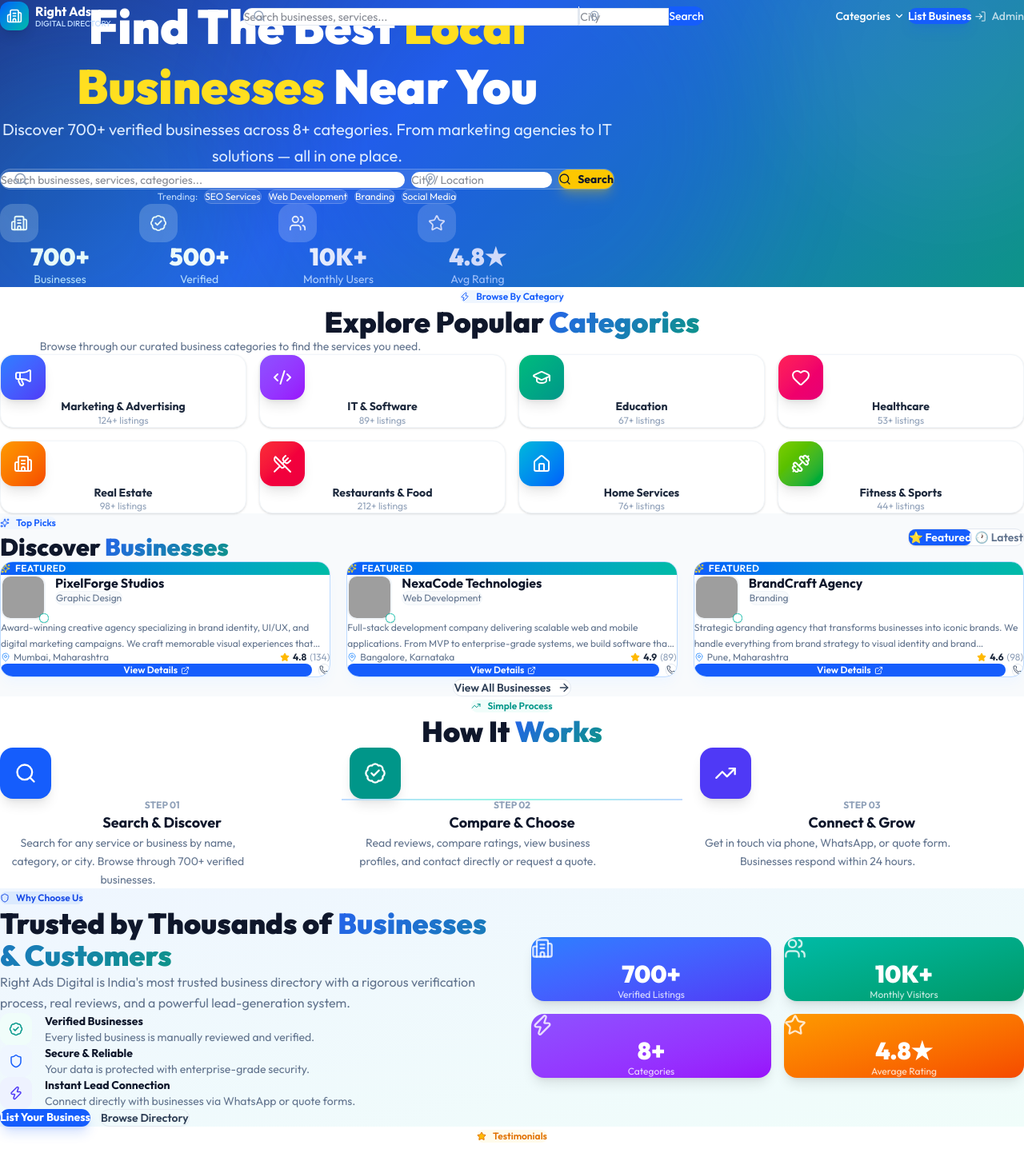
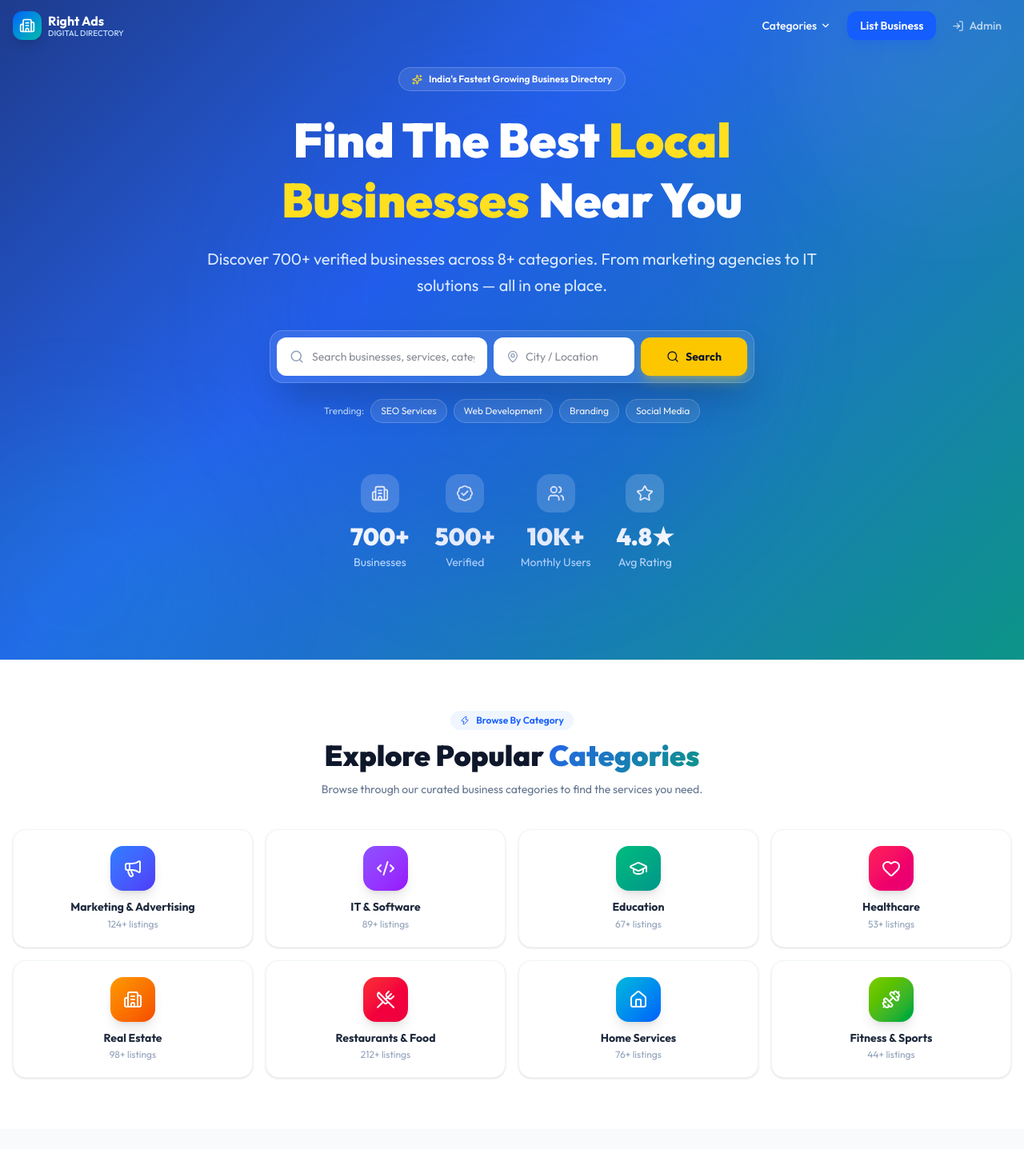
Before and after one commit to xxKrishna2609xx/Business-Listing-Website, a React (Vite) app in the folder Frontend/: page / in a window 1280 px wide. Shown: the part 28-1465 px from the top of the page at 80% size. Built offline with nearby package versions, Linux system fonts and the light colour scheme; grey boxes are pictures that could not be loaded.

Commit message:
feat: initialize frontend application structure and implement home page with search functionality

```diff
--- a/Frontend/src/App.jsx
+++ b/Frontend/src/App.jsx
@@ -1,4 +1,4 @@
-import { BrowserRouter, Routes, Route, Navigate } from 'react-router-dom';
+import { BrowserRouter, Routes, Route, Navigate, useLocation } from 'react-router-dom';
 import { Toaster } from 'react-hot-toast';
 import { AuthProvider, useAuth } from './context/AuthContext';
 
@@ -33,13 +33,20 @@
 };
 
 // Public layout wrapper
-const PublicLayout = ({ children }) => (
-  <>
-    <Navbar />
-    <main>{children}</main>
-    <Footer />
-  </>
-);
+const PublicLayout = ({ children }) => {
+  const location = useLocation();
+  const isHome = location.pathname === '/';
+  return (
+    <>
+      <Navbar />
+      {/* On non-home pages, add top padding to clear the fixed navbar:
+          mobile: 64px (nav only)
+          desktop: 64px nav + 28px topbar = 92px → use 96px for breathing room */}
+      <main className={!isHome ? 'pt-16 md:pt-24' : ''}>{children}</main>
+      <Footer />
+    </>
+  );
+};
 
 function AppRoutes() {
   return (
--- a/Frontend/src/components/layout/Navbar.jsx
+++ b/Frontend/src/components/layout/Navbar.jsx
@@ -97,8 +97,8 @@
             </div>
           </Link>
 
-          {/* Desktop Search */}
-          <div ref={searchRef} className="hidden lg:flex flex-1 max-w-xl mx-6 relative">
+          {/* Desktop Search – hidden on homepage hero (hero has its own) */}
+          <div ref={searchRef} className={`hidden flex-1 max-w-xl mx-6 relative ${isScrolled || !isHome ? 'lg:flex' : ''}`}>
             <form onSubmit={handleSearch} className="w-full flex">
               <div className="relative flex-1">
                 <Search size={16} className="absolute left-3 top-1/2 -translate-y-1/2 text-slate-400" />
--- a/Frontend/src/index.css
+++ b/Frontend/src/index.css
@@ -29,12 +29,7 @@
   --font-inter: 'Inter', sans-serif;
 }
 
-* {
-  margin: 0;
-  padding: 0;
-  box-sizing: border-box;
-}
-
+@layer base {
   html {
     scroll-behavior: smooth;
   }
@@ -45,6 +40,8 @@
     color: #0f172a;
     -webkit-font-smoothing: antialiased;
     -moz-osx-font-smoothing: grayscale;
+    top: 0 !important;
+    position: static !important;
   }
 
   /* Scrollbar Styling */
@@ -61,6 +58,14 @@
   }
   ::-webkit-scrollbar-thumb:hover {
     background: #94a3b8;
+  }
+
+  /* Base styles for forms and inputs across panels */
+  input:not([type="submit"]):not([type="button"]):not([type="checkbox"]):not([type="radio"]),
+  select,
+  textarea {
+    background-color: #ffffff;
+    color: #0f172a; /* Slate 900 */
   }
 
   /* Custom Animations */
@@ -87,6 +92,20 @@
   @keyframes slideInRight {
     from { opacity: 0; transform: translateX(30px); }
     to { opacity: 1; transform: translateX(0); }
+  }
+
+  /* Custom badge pulse */
+  @keyframes pulse-dot {
+    0%, 100% { transform: scale(1); opacity: 1; }
+    50% { transform: scale(1.4); opacity: 0.7; }
+  }
+}
+
+@layer utilities {
+  /* Physical margins override fallback for older browsers or logical properties conflict */
+  .mx-auto {
+    margin-left: auto !important;
+    margin-right: auto !important;
   }
 
   .animate-float {
@@ -151,19 +170,30 @@
     background-clip: text;
   }
 
-/* Custom badge pulse */
-@keyframes pulse-dot {
-  0%, 100% { transform: scale(1); opacity: 1; }
-  50% { transform: scale(1.4); opacity: 0.7; }
-}
   .pulse-dot {
     animation: pulse-dot 2s ease-in-out infinite;
   }
 
-/* Base styles for forms and inputs across panels */
-input:not([type="submit"]):not([type="button"]):not([type="checkbox"]):not([type="radio"]),
-select,
-textarea {
-  background-color: #ffffff;
-  color: #0f172a; /* Slate 900 */
+  /* ── Google Translate Extension Suppression ──────────────────────────────
+     Hides the GT toolbar iframe and prevents the injected <font> elements
+     (which the extension uses to wrap translated text) from causing
+     text-duplication / ghosting artefacts.
+     The translate="no" on <html> is already set in index.html; this is
+     a belt-and-suspenders CSS guard for the Chrome extension path.         */
+  .goog-te-banner-frame,
+  #goog-gt-tt,
+  .goog-te-balloon-frame,
+  .goog-tooltip,
+  .goog-tooltip:hover,
+  .goog-text-highlight {
+    display: none !important;
   }
+
+  /* When GT wraps text in <font> tags it can create phantom text copies.
+     Force those injected elements to be invisible overlays rather than
+     duplicate rendered text.                                               */
+  font[style*="vertical-align"],
+  .VIpgJd-ZVi9od-aZ2wEe-wOHMyf {
+    display: none !important;
+  }
+}
--- a/Frontend/src/pages/public/ApplyListing.jsx
+++ b/Frontend/src/pages/public/ApplyListing.jsx
@@ -131,7 +131,7 @@
   }
 
   return (
-    <div className="min-h-screen bg-slate-50 pt-28 pb-16">
+    <div className="min-h-screen bg-slate-50 pb-16">
       <div className="max-w-2xl mx-auto px-4">
         {/* Header */}
         <div className="text-center mb-8">
--- a/Frontend/src/pages/public/BusinessDetails.jsx
+++ b/Frontend/src/pages/public/BusinessDetails.jsx
@@ -56,7 +56,7 @@
   const whatsappUrl = `https://wa.me/${business.phone.replace(/\D/g, '')}?text=Hi, I found your listing on Right Ads Digital. I'm interested in your services.`;
 
   return (
-    <div className="min-h-screen bg-slate-50 pt-24">
+    <div className="min-h-screen bg-slate-50">
       {/* Breadcrumb */}
       <div className="bg-white border-b border-slate-100">
         <div className="max-w-5xl mx-auto px-4 py-3 flex items-center gap-2 text-xs text-slate-400">
--- a/Frontend/src/pages/public/CategoryBrowse.jsx
+++ b/Frontend/src/pages/public/CategoryBrowse.jsx
@@ -27,7 +27,7 @@
   }, [categorySlug, subcategorySlug]);
 
   return (
-    <div className="min-h-screen bg-slate-50 pt-28">
+    <div className="min-h-screen bg-slate-50">
       {/* Breadcrumb Banner */}
       <div className="bg-white border-b border-slate-100">
         <div className="max-w-7xl mx-auto px-4 py-6">
--- a/Frontend/src/pages/public/Home.jsx
+++ b/Frontend/src/pages/public/Home.jsx
@@ -17,8 +17,8 @@
 };
 
 const StatCard = ({ icon: Icon, value, label, color }) => (
-  <div className="text-center">
-    <div className={`w-12 h-12 ${color} rounded-2xl flex items-center justify-center mx-auto mb-3`}>
+  <div className="flex flex-col items-center text-center">
+    <div className={`w-12 h-12 ${color} rounded-2xl flex items-center justify-center mb-3`}>
       <Icon size={22} className="text-white" />
     </div>
     <div className="text-3xl font-black text-white mb-1">{value}</div>
@@ -82,7 +82,7 @@
   return (
     <div className="min-h-screen">
       {/* ───────── HERO SECTION ───────── */}
-      <section className="hero-gradient relative overflow-hidden pt-24 pb-20 md:pt-32 md:pb-28">
+      <section className="hero-gradient relative overflow-hidden pt-16 pb-20 md:pt-28 md:pb-28">
         {/* Decorative blobs */}
         <div className="absolute inset-0 overflow-hidden pointer-events-none">
           <div className="absolute -top-24 -right-24 w-96 h-96 bg-white/5 rounded-full blur-3xl" />
@@ -90,8 +90,8 @@
           <div className="absolute top-1/2 left-1/2 -translate-x-1/2 -translate-y-1/2 w-[600px] h-[600px] bg-blue-700/20 rounded-full blur-3xl" />
         </div>
 
-        <div className="max-w-7xl mx-auto px-4 relative">
-          <div className="text-center max-w-3xl mx-auto">
+        <div className="max-w-7xl mx-auto px-4 relative flex flex-col items-center">
+          <div className="flex flex-col items-center text-center max-w-3xl" style={{margin: '0 auto'}}>
             {/* Badge */}
             <div className="inline-flex items-center gap-2 bg-white/10 backdrop-blur-sm border border-white/20 rounded-full px-4 py-1.5 mb-6">
               <Sparkles size={13} className="text-yellow-300" />
@@ -180,7 +180,7 @@
 
         {/* Stats strip */}
         <div className="max-w-7xl mx-auto px-4 mt-16">
-          <div className="grid grid-cols-2 md:grid-cols-4 gap-6 max-w-2xl mx-auto">
+          <div className="flex flex-wrap justify-center gap-8">
             <StatCard icon={Building2} value="700+" label="Businesses" color="bg-white/20" />
             <StatCard icon={BadgeCheck} value="500+" label="Verified" color="bg-white/20" />
             <StatCard icon={Users} value="10K+" label="Monthly Users" color="bg-white/20" />
@@ -192,7 +192,7 @@
       {/* ───────── CATEGORIES SECTION ───────── */}
       <section className="py-16 bg-white">
         <div className="max-w-7xl mx-auto px-4">
-          <div className="text-center mb-10">
+          <div className="flex flex-col items-center text-center mb-10">
             <div className="inline-flex items-center gap-2 bg-blue-50 text-blue-600 px-3 py-1 rounded-full text-xs font-semibold mb-3">
               <Zap size={12} /> Browse By Category
             </div>
@@ -211,10 +211,10 @@
                 <Link
                   key={cat.id}
                   to={`/category/${cat.slug}`}
-                  className="group bg-white border border-slate-100 hover:border-blue-200 rounded-2xl p-5 text-center card-hover shadow-sm hover:shadow-blue-100"
+                  className="group bg-white border border-slate-100 hover:border-blue-200 rounded-2xl p-5 flex flex-col items-center text-center card-hover shadow-sm hover:shadow-blue-100"
                   style={{ animationDelay: `${i * 0.05}s` }}
                 >
-                  <div className={`w-14 h-14 bg-gradient-to-br ${cat.color} rounded-2xl flex items-center justify-center mx-auto mb-3 group-hover:scale-110 transition-transform duration-300 shadow-lg`}>
+                  <div className={`w-14 h-14 bg-gradient-to-br ${cat.color} rounded-2xl flex items-center justify-center mb-3 group-hover:scale-110 transition-transform duration-300 shadow-lg`}>
                     <Icon size={24} className="text-white" />
                   </div>
                   <h3 className="font-bold text-slate-800 text-sm group-hover:text-blue-600 transition-colors leading-tight">
@@ -378,8 +378,8 @@
                 { value: '8+', label: 'Categories', icon: Zap, color: 'from-violet-500 to-purple-600' },
                 { value: '4.8★', label: 'Average Rating', icon: Star, color: 'from-amber-500 to-orange-600' },
               ].map(({ value, label, icon: Icon, color }) => (
-                <div key={label} className={`bg-gradient-to-br ${color} p-6 rounded-2xl text-center shadow-lg`}>
-                  <Icon size={28} className="text-white/80 mx-auto mb-2" />
+                <div key={label} className={`bg-gradient-to-br ${color} p-6 rounded-2xl flex flex-col items-center text-center shadow-lg`}>
+                  <Icon size={28} className="text-white/80 mb-2" />
                   <div className="text-3xl font-black text-white">{value}</div>
                   <div className="text-white/80 text-xs mt-1">{label}</div>
                 </div>
@@ -392,7 +392,7 @@
       {/* ───────── TESTIMONIALS ───────── */}
       <section className="py-16 bg-white">
         <div className="max-w-7xl mx-auto px-4">
-          <div className="text-center mb-10">
+          <div className="flex flex-col items-center text-center mb-10">
             <div className="inline-flex items-center gap-2 bg-amber-50 text-amber-600 px-3 py-1 rounded-full text-xs font-semibold mb-3">
               <Star size={12} className="fill-amber-400" /> Testimonials
             </div>
@@ -426,11 +426,11 @@
 
       {/* ───────── FINAL CTA ───────── */}
       <section className="py-16 hero-gradient">
-        <div className="max-w-7xl mx-auto px-4 text-center">
+        <div className="max-w-7xl mx-auto px-4 flex flex-col items-center text-center">
           <h2 className="text-3xl md:text-4xl font-black text-white mb-4">
             Ready to List Your Business?
           </h2>
-          <p className="text-blue-100 mb-8 max-w-xl mx-auto">
+          <p className="text-blue-100 mb-8 max-w-xl">
             Join 700+ verified businesses on Right Ads Digital and start receiving leads from thousands of potential customers today.
           </p>
           <Link
--- a/Frontend/src/pages/public/SearchResults.jsx
+++ b/Frontend/src/pages/public/SearchResults.jsx
@@ -57,7 +57,7 @@
   };
 
   return (
-    <div className="min-h-screen bg-slate-50 pt-28">
+    <div className="min-h-screen bg-slate-50">
       {/* Search Bar */}
       <div className="bg-white border-b border-slate-100 sticky top-16 z-30 shadow-sm">
         <div className="max-w-7xl mx-auto px-4 py-3">
```
Lines whose indentation alone changed are shown as unchanged.
